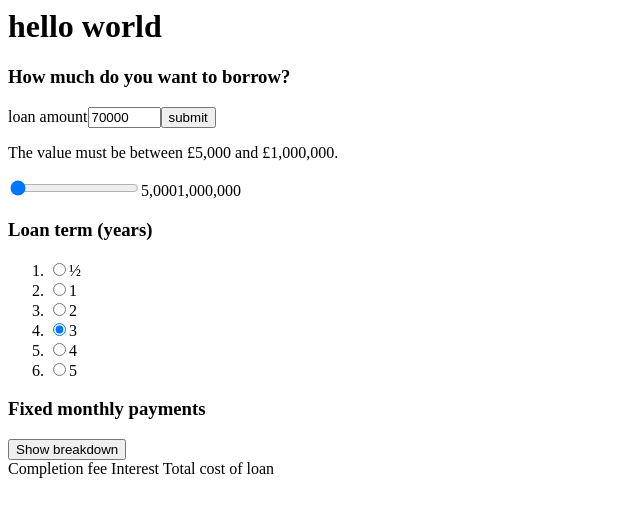
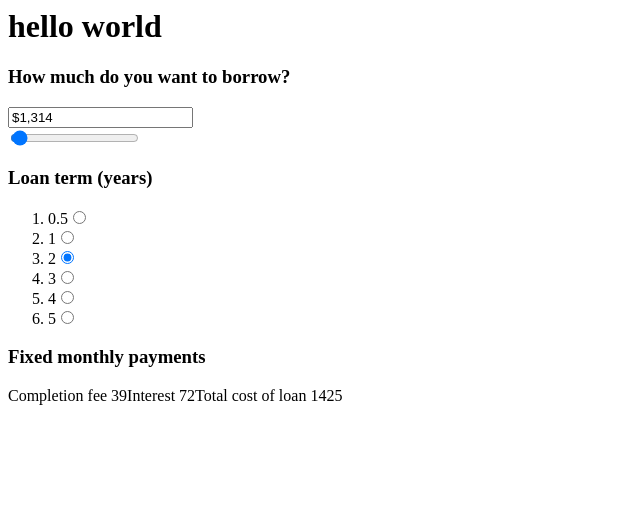
Before and after one commit to Richardinho/react-loan-calculator, a React app: page / in a window 1280 px wide. Shown: the top 512 px of the page, without its empty margins (0-640 px from the left). Built offline with nearby package versions, Linux system fonts and the light colour scheme.

Commit message:
calculating loan values

```diff
--- a/package.json
+++ b/package.json
@@ -6,7 +6,7 @@
   "scripts": {
     "test": "echo \"Error: no test specified\" && exit 1",
     "start": "webpack --watch --config webpack.config.js",
-    "lint" : "eslint \"src/**\""
+    "lint": "eslint --fix \"src/**\""
   },
   "keywords": [],
   "author": "",
@@ -15,6 +15,7 @@
     "babel-eslint": "^8.0.1",
     "eslint": "^4.10.0",
     "eslint-plugin-react": "^7.4.0",
+    "eslint-watch": "^3.1.3",
     "webpack": "^3.8.1"
   },
   "dependencies": {
@@ -23,6 +24,7 @@
     "babel-preset-react": "^6.24.1",
     "react": "^16.0.0",
     "react-dom": "^16.0.0",
+    "react-number-format": "^3.0.0-beta3",
     "react-redux": "^5.0.6",
     "redux": "^3.7.2"
   }
--- a/src/actions.jsx
+++ b/src/actions.jsx
@@ -1,16 +1,15 @@
-
-let getBarAction = (value) => {
+let getChangeAmountAction = (value) => {
   return {
-    type: 'BAR',
+    type: 'CHANGE_AMOUNT',
     value
   };
 };
 
-let getFooAction = (value) => {
+let getSetTermAction = (value) => {
   return {
-    type: 'FOO',
-    value,
+    type: 'SET_TERM',
+    value
   };
 };
 
-export { getFooAction, getBarAction };
+export { getChangeAmountAction, getSetTermAction };
--- a/src/amount-input-field.jsx
+++ b/src/amount-input-field.jsx
@@ -1,15 +1,59 @@
 import React from 'react';
-export default function amountInputField() {
+import NumberFormat from 'react-number-format';
 
-  return (
-    <div>
-      <h3 >How much do you want to borrow?</h3>
-      <label >
-        loan amount
-        <input  type="tel" maxLength="9" value="70000" size="6"/>
-      </label>
-      <button  type="submit">submit</button>
-      <p className="label--error">The value must be between £5,000 and £1,000,000.</p>
-    </div>
-  );
+export default class AmountInputField extends React.Component {
+
+  constructor(props) {
+
+    super(props);
+
+    this.state = {
+      message: false,
+    };
+
+    this.handleChange = this.handleChange.bind(this);
+  }
+
+  handleChange(val) {
+
+    if (val < this.props.minAmount) {
+      this.setState({
+        message: 'amount must be greater than the minimum',
+      });
+    } else if(val > this.props.maxAmount) {
+      this.setState({
+        message: 'amount must be less than the maximum',
+      });
+    } else {
+      this.setState({
+        message: null
+      });
+    }
+
+    this.props.changeAmount(val);
+
+  }
+
+
+  render() {
+    return (
+      <div>
+        <h3 >How much do you want to borrow?</h3>
+        <NumberFormat
+
+          onValueChange={ (data) => {
+            this.handleChange(data.value);
+          }}
+
+          value={this.props.amount}
+          thousandSeparator={true}
+          prefix={'$'} />
+        { this.state.message  &&
+            <p className="label--error">
+              { this.state.message }
+            </p>
+        }
+      </div>
+    );
+  }
 }
--- a/src/amount-range-field.jsx
+++ b/src/amount-range-field.jsx
@@ -1,12 +1,15 @@
 import React from 'react';
 
-export default function amountRangeField() {
-
+export default function amountRangeField({ minAmount, maxAmount, changeAmount, amount }) {
   return (
     <div>
-      <input id="loan-amount-slider"  type="range" min="5000" max="1000000"/>
-      <span htmlFor="loan-amount-slider">5,000</span>
-      <span htmlFor="loan-amount-slider">1,000,000</span>
+      <input
+        id="loan-amount-slider"
+        type="range"
+        onChange={ e => { changeAmount(e.target.value);}  }
+        value={ amount }
+        min={ minAmount }
+        max={ maxAmount} />
     </div>
   );
 }
--- /dev/null
+++ b/src/calculations.js
@@ -0,0 +1,32 @@
+const MONTHS_IN_YEAR = 12;
+
+let ratesPerTerm = {
+  6:  { interestRate: 0.045, completionRate: 0.015 },
+  12: { interestRate: 0.047, completionRate: 0.025 },
+  24: { interestRate: 0.05,  completionRate: 0.03 },
+  36: { interestRate: 0.053, completionRate: 0.035 },
+  48: { interestRate: 0.056, completionRate: 0.04 },
+  60: { interestRate: 0.059, completionRate: 0.045 },
+};
+
+export default function calculateAmortisedValue(loanAmount, loanTerm) {
+  loanTerm = parseInt(loanTerm, 10);
+  loanAmount = parseInt(loanAmount, 10);
+  const rates = ratesPerTerm[ loanTerm ];
+  const completionRate = rates[ 'completionRate' ];
+  const interestRate = rates['interestRate' ];
+  const interestRatePerMonth = interestRate / MONTHS_IN_YEAR;
+  const completionFee = loanAmount * completionRate;
+  const loanWithFees = loanAmount + completionFee;
+  const denominator = Math.pow(1 + interestRatePerMonth, loanTerm) - 1;
+
+  const monthlyPayments = loanWithFees * ((interestRatePerMonth / denominator) + interestRatePerMonth);
+  const totalInterest = (monthlyPayments * loanTerm) - loanWithFees;
+  const totalCost = loanWithFees + totalInterest;
+  return {
+    monthlyPayments: Math.round(monthlyPayments),
+    totalCost: Math.round(totalCost),
+    completionFee: Math.round(completionFee),
+    interestFee: Math.round(totalInterest),
+  };
+}
--- a/src/calculator-view.jsx
+++ b/src/calculator-view.jsx
@@ -2,23 +2,27 @@ import React from 'react';
 import AmountInputField from './amount-input-field.jsx';
 import AmountRangeField from './amount-range-field.jsx';
 import LoanTerm from './loan-term.jsx';
+import ResultsPanel from './results-panel.jsx';
 
-export default function () {
+export default function ({ completionFee, interest, totalCost, setTerm, minAmount, maxAmount, amount, changeAmount, term }) {
   return (
     <div>
-      <AmountInputField/>
-      <AmountRangeField/>
-      <LoanTerm/>
+      <AmountInputField
+        minAmount={ minAmount }
+        maxAmount={ maxAmount}
+        amount={ amount }
+        changeAmount={ changeAmount } />
+      <AmountRangeField
+        minAmount={ minAmount }
+        maxAmount={ maxAmount}
+        amount={ amount }
+        changeAmount={ changeAmount }/>
+      <LoanTerm term={ term } setTerm={ setTerm } />
       <h3 >Fixed monthly payments</h3>
-
-      <button type="button">
-        Show breakdown
-      </button>
-      <div>
-        Completion fee
-        Interest
-        Total cost of loan
-      </div>
+      <ResultsPanel
+        completionFee={ completionFee }
+        interest={ interest }
+        totalCost={ totalCost } />
     </div>
   );
 }
--- a/src/calculator.jsx
+++ b/src/calculator.jsx
@@ -1,17 +1,30 @@
-import { getFooAction } from './actions.jsx';
+import { getSetTermAction, getChangeAmountAction } from './actions.jsx';
+import calculateAmortisedValue from './calculations.js';
 import { connect } from 'react-redux';
 import  calculatorView from './calculator-view.jsx';
 
 const mapStateToProps = (state) => {
+
+  let data = calculateAmortisedValue(state.amount, state.term);
+
   return {
-    foo: state.foo
+    amount: state.amount || 0,
+    minAmount: 348,
+    maxAmount: 45000,
+    term: state.term,
+    completionFee: data.completionFee,
+    interest: data.interestFee,
+    totalCost: data.totalCost,
   };
 };
 
 const mapDispatchToProps = dispatch => {
   return {
-    changeFoo: val => {
-      dispatch(getFooAction(val));
+    changeAmount: val => {
+      dispatch(getChangeAmountAction(val));
+    },
+    setTerm: val => {
+      dispatch(getSetTermAction(val));
     }
   };
 };
--- a/src/loan-term.jsx
+++ b/src/loan-term.jsx
@@ -1,32 +1,68 @@
 import React from 'react';
-export default function loanTerm() {
+export default function loanTerm({ setTerm, term }) {
   return (
     <div>
       <h3 >Loan term (years)</h3>
       <ol>
         <li>
-          <input id="loan_term_1"  type="radio" name="loan_term" value="0.5"/>
-          <label  htmlFor="loan_term_1">½</label>
+          <label>
+            0.5
+            <input
+              onChange={ () => setTerm(6) }
+              type="radio"
+              checked={ term == 6 }
+            />
+          </label>
         </li>
         <li>
-          <input id="loan_term_2"  type="radio" name="loan_term" value="1"/>
-          <label  htmlFor="loan_term_2">1</label>
+          <label>
+            1
+            <input
+              onChange={ () => setTerm(12)}
+              type="radio"
+              checked={ term == 12 }
+            />
+          </label>
         </li>
         <li>
-          <input id="loan_term_3"  type="radio" name="loan_term" value="2"/>
-          <label  htmlFor="loan_term_3">2</label>
+          <label>
+            2
+            <input
+              onChange={ () => setTerm(24) }
+              type="radio"
+              checked={ term == 24 }
+            />
+          </label>
         </li>
         <li>
-          <input id="loan_term_4"  type="radio" name="loan_term" value="3" checked="true"/>
-          <label  htmlFor="loan_term_4">3</label>
+          <label>
+            3
+            <input
+              onChange={ () => setTerm(36) }
+              type="radio"
+              checked={ term ==36}
+            />
+          </label>
         </li>
         <li>
-          <input id="loan_term_5"  type="radio" name="loan_term" value="4"/>
-          <label  htmlFor="loan_term_5">4</label>
+          <label>
+            4
+            <input
+              onChange={ () => setTerm(48) }
+              type="radio"
+              checked={ term==48 }
+            />
+          </label>
         </li>
         <li>
-          <input id="loan_term_6"  type="radio" name="loan_term" value="5"/>
-          <label  htmlFor="loan_term_6">5</label>
+          <label>
+            5
+            <input
+              onChange={ () => setTerm(60) }
+              type="radio"
+              checked={ term==60 }
+            />
+          </label>
         </li>
       </ol>
     </div>
--- a/src/reducer.jsx
+++ b/src/reducer.jsx
@@ -1,14 +1,14 @@
 export let initialState = {
-  foo: 'this is foo',
-  bar: 'Hello this is bar'
+  amount: 1314,
+  term: 24,
 };
 
 let reducer = (state = initialState, action) => {
   switch (action.type) {
-  case 'FOO':
-    return Object.assign({}, state, { foo: action.value });
-  case 'BAR':
-    return Object.assign({}, state, { bar: action.value});
+  case 'CHANGE_AMOUNT':
+    return Object.assign({}, state, { amount: action.value });
+  case 'SET_TERM':
+    return Object.assign({}, state, { term: action.value });
   }
   return state;
 };
--- /dev/null
+++ b/src/results-panel.jsx
@@ -0,0 +1,11 @@
+import React from 'react';
+
+export default function({ completionFee, interest, totalCost }) {
+  return (
+    <div>
+      Completion fee { completionFee }
+      Interest { interest }
+      Total cost of loan { totalCost }
+    </div>
+  );
+}
```
Also changed, not shown: src/index.jsx (+3 -4 lines), .eslintrc.js, 1 other file (tests, documents, lock files or other folders).
